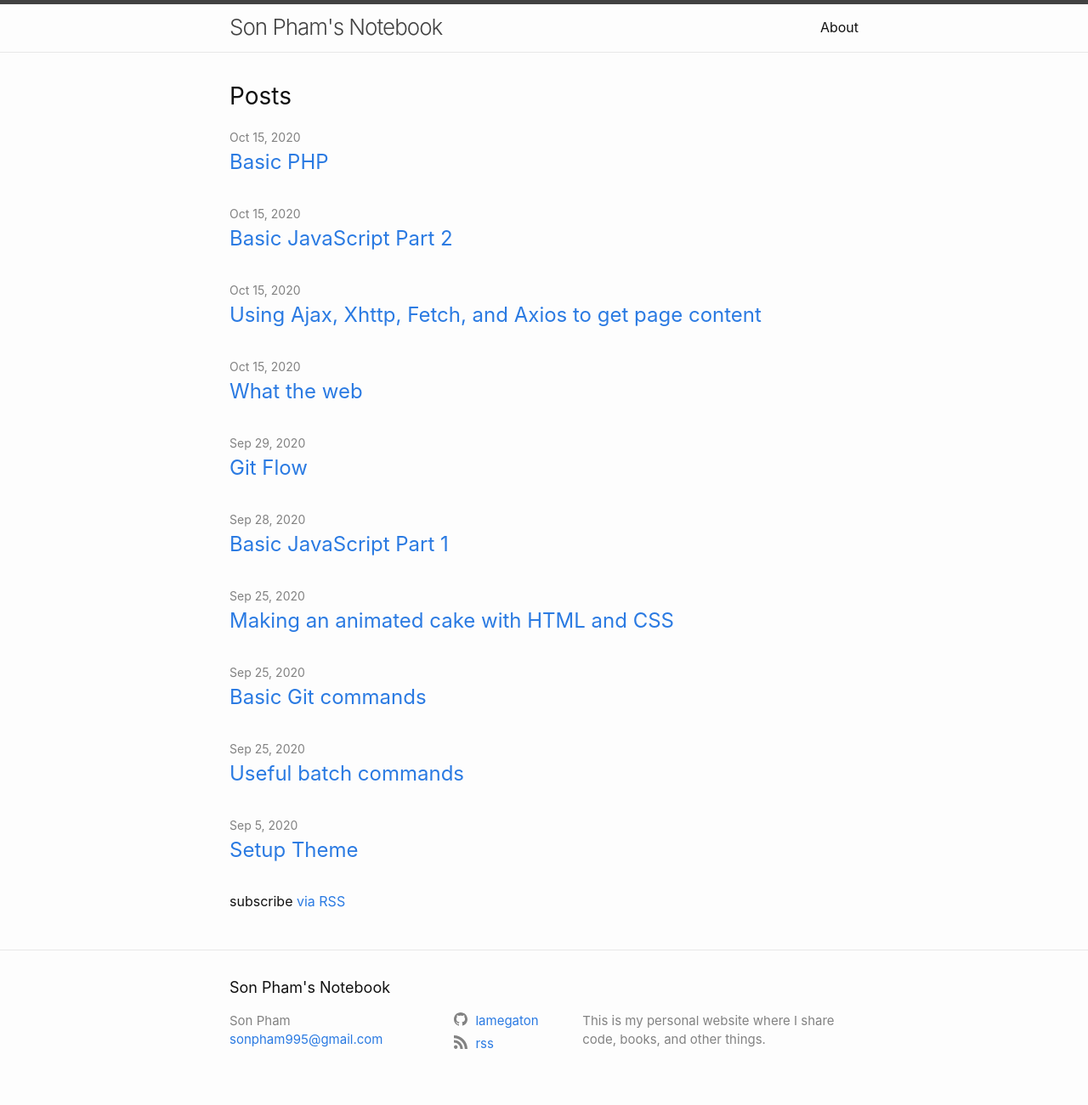
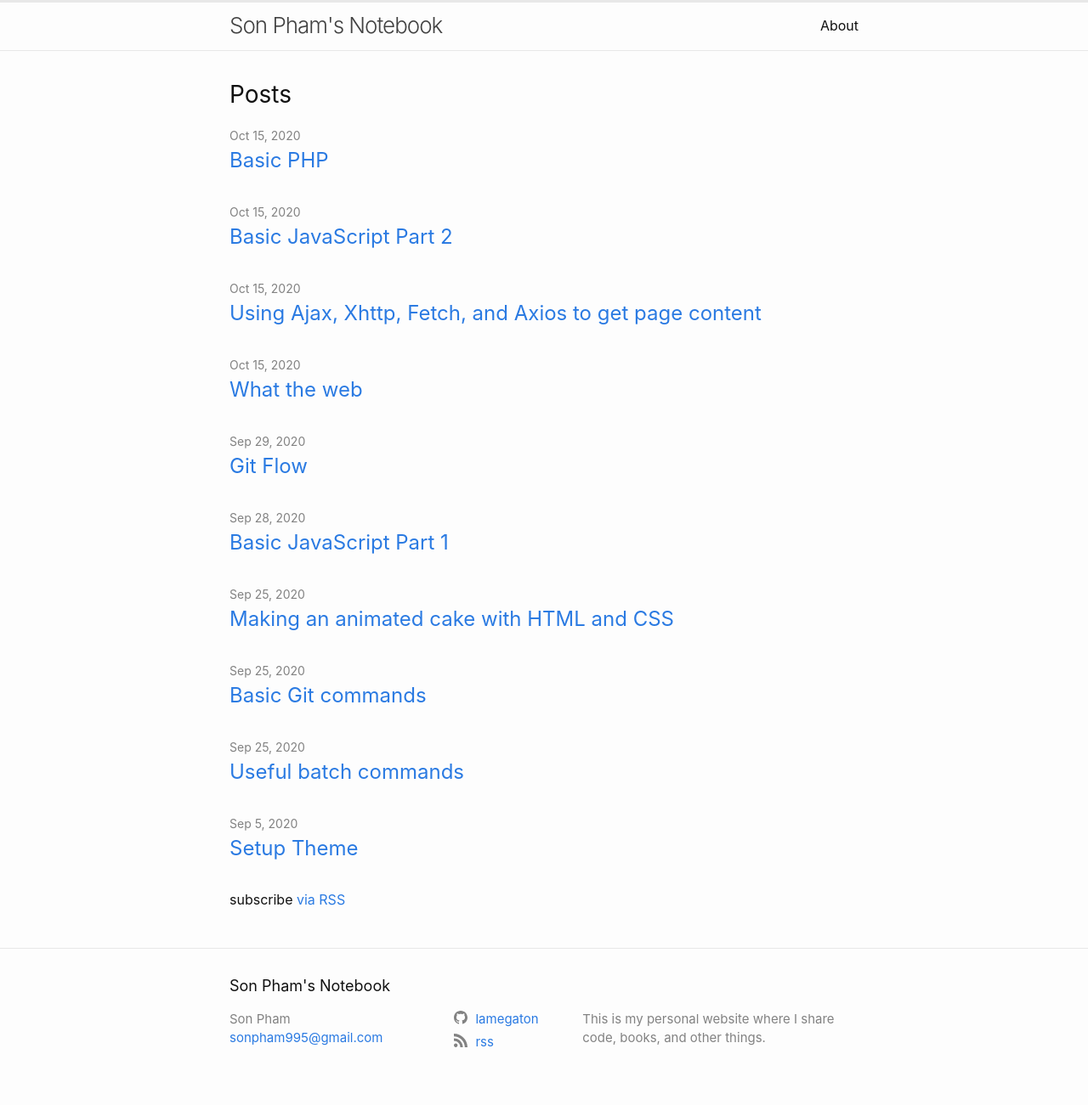
Before and after one commit to lamegaton/lamegaton.github.io, a Jekyll site: the page built from index.md, in a window 1280 px wide. Shown: the whole page at 85% size. Built offline with Jekyll 4.4.1, drawn with Linux system fonts in a browser that asks for light colours.

Commit message:
Update _layout.scss
edit css

```diff
--- a/_sass/minima/_layout.scss
+++ b/_sass/minima/_layout.scss
@@ -2,7 +2,7 @@
  * Site header
  */
 .site-header {
-  border-top: 5px solid $grey-color-dark;
+  border-top: 3px solid $grey-color-light;
   border-bottom: 1px solid $grey-color-light;
   min-height: $spacing-unit * 1.865;
 
```
